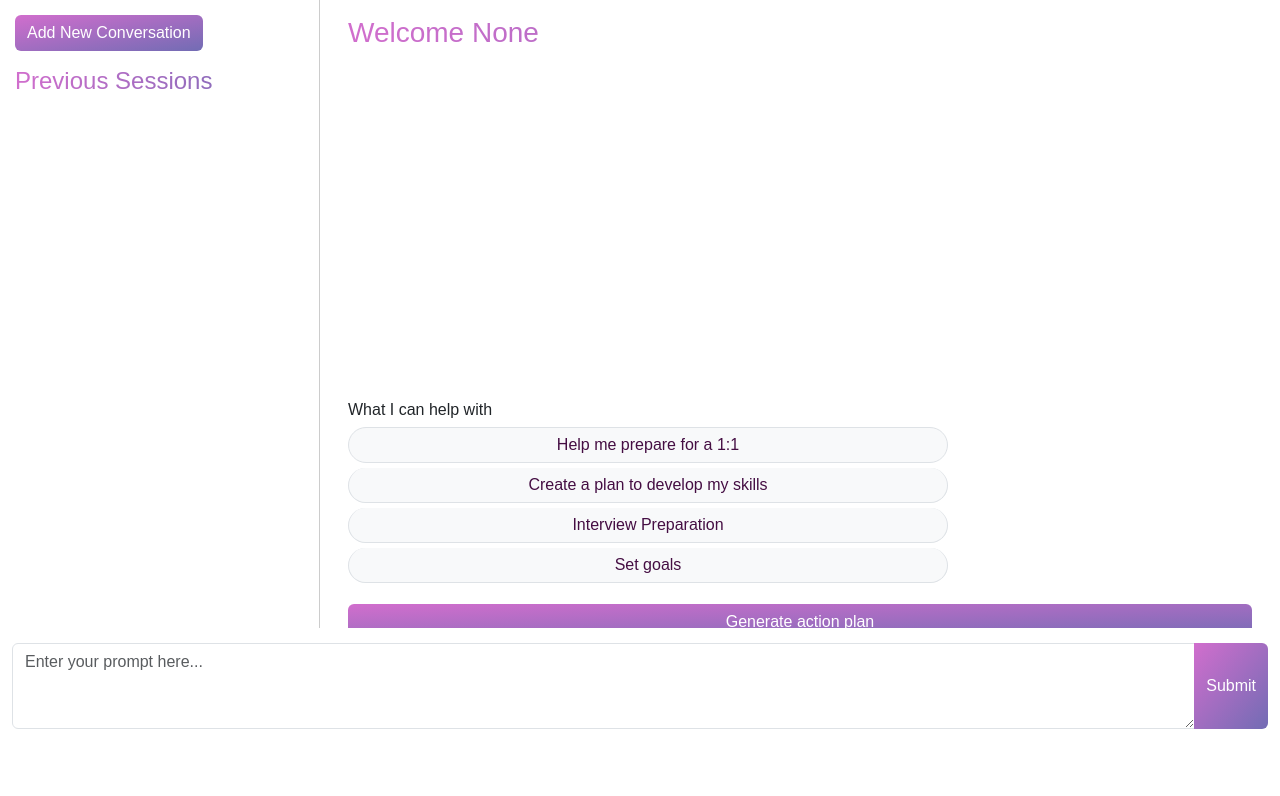
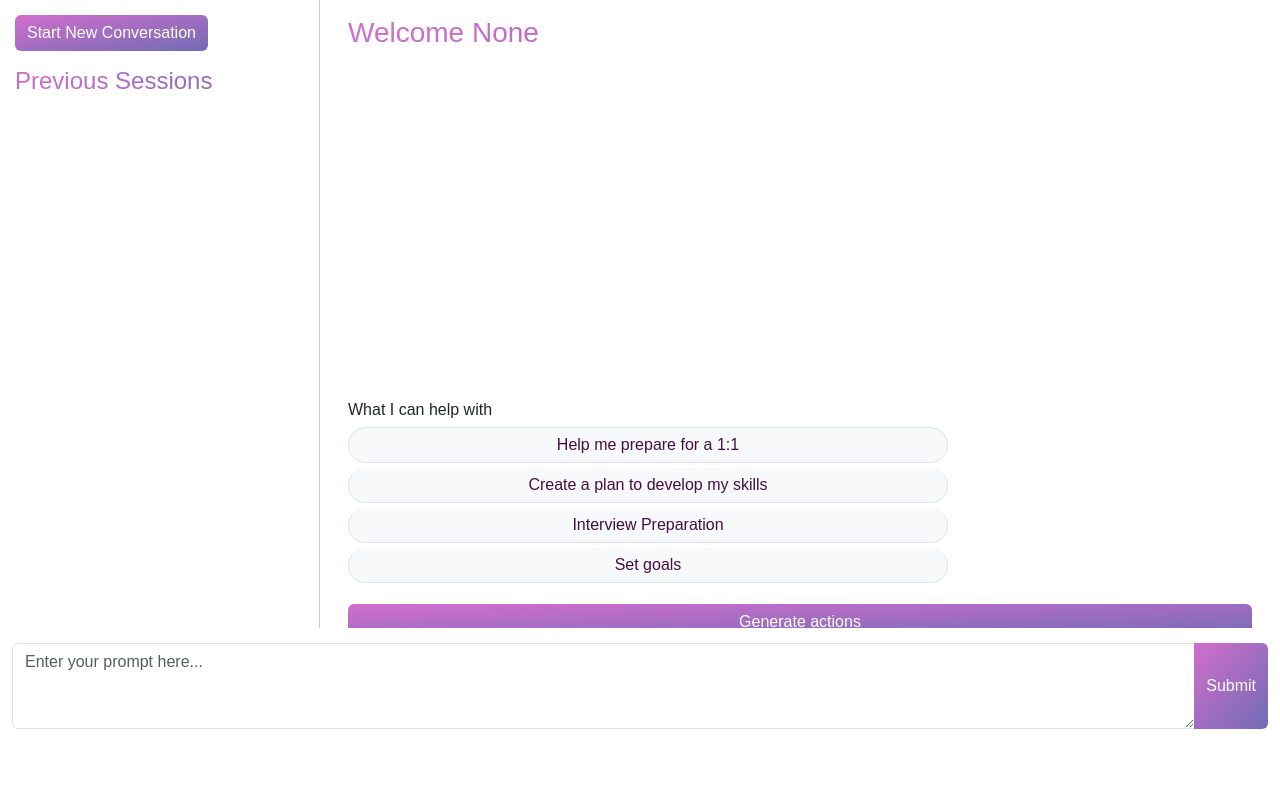
Before and after one commit to olliecoombe66/specchio, a Flask app: page /chat in a window 1280 px wide. Shown: the part 56-852 px from the top of the page. Run offline with Flask 3, Linux system fonts and the light colour scheme; data comes from the database, SQL or seed files in the repository; both versions use the stored data as it was after the commit; data that the repository does not hold is empty.

Commit message:
bug fixes

```diff
--- a/templates/actions.html
+++ b/templates/actions.html
@@ -55,7 +55,7 @@
             </div>
             <div class="col-md-9">
                 <div class="container-fluid p-3">
-                    <h3>Your actions for {{objective}}</h3>
+                    <h3>Click an objective to load your action plan</h3>
                     {{user_actions}}
 
                     <div id="actionList">
--- a/templates/index.html
+++ b/templates/index.html
@@ -266,31 +266,6 @@
                     }
                 });
             }
-
-            $(document).on('change', '.action-checkbox', function() {
-            var actionId = $(this).closest('.action-item').data('action-id');
-            var isCompleted = $(this).is(':checked');
-
-            if (isCompleted) {
-                $.ajax({
-                    url: '/complete_action',
-                    type: 'POST',
-                    contentType: 'application/json',
-                    data: JSON.stringify({ action_id: actionId }),
-                    success: function(response) {
-                        if (response.success) {
-                            console.log('Action marked as completed');
-                            // You might want to update the UI here
-                        } else {
-                            console.error('Failed to mark action as completed:', response.error);
-                        }
-                    },
-                    error: function(xhr, status, error) {
-                        console.error('Error marking action as completed:', error);
-                    }
-                });
-    }
-});
         });
     </script>
 </head>
@@ -323,7 +298,7 @@
         <div class="container-fluid">
             <div class="row">
                 <div class="col-md-3" id="sessionsPanel">
-                    <button id="newConversationBtn" class="btn btn-primary mb-3">Add New Conversation</button>
+                    <button id="newConversationBtn" class="btn btn-primary mb-3">Start New Conversation</button>
 
                     <h4>Previous Sessions</h4>
                     <div id="sessionsList">
@@ -358,7 +333,7 @@
                         </div>
                         <div class="mb-4 float-end">
                         <ul class="list-group">
-                            <button class="btn btn-secondary" type="button" id="identifyActionsBtn">Generate action plan</button>
+                            <button class="btn btn-secondary" type="button" id="identifyActionsBtn">Generate actions</button>
                         </ul>
                     </div>
                     </div>
```
Also changed, not shown: database.db.
